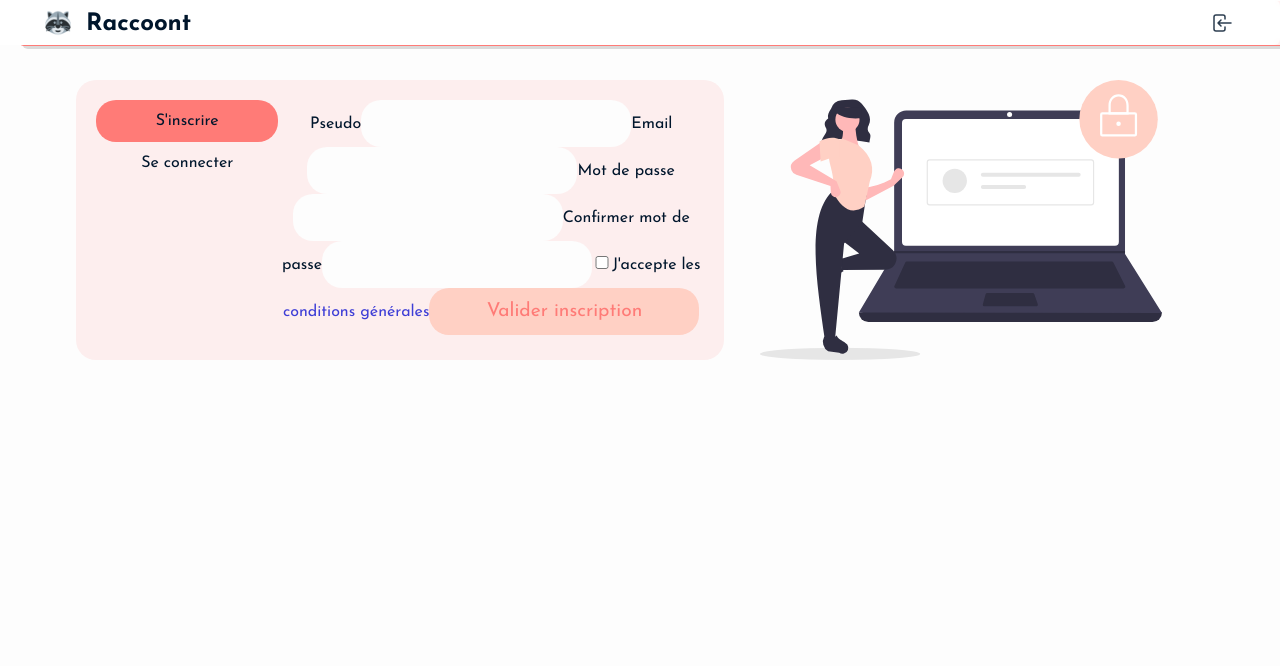
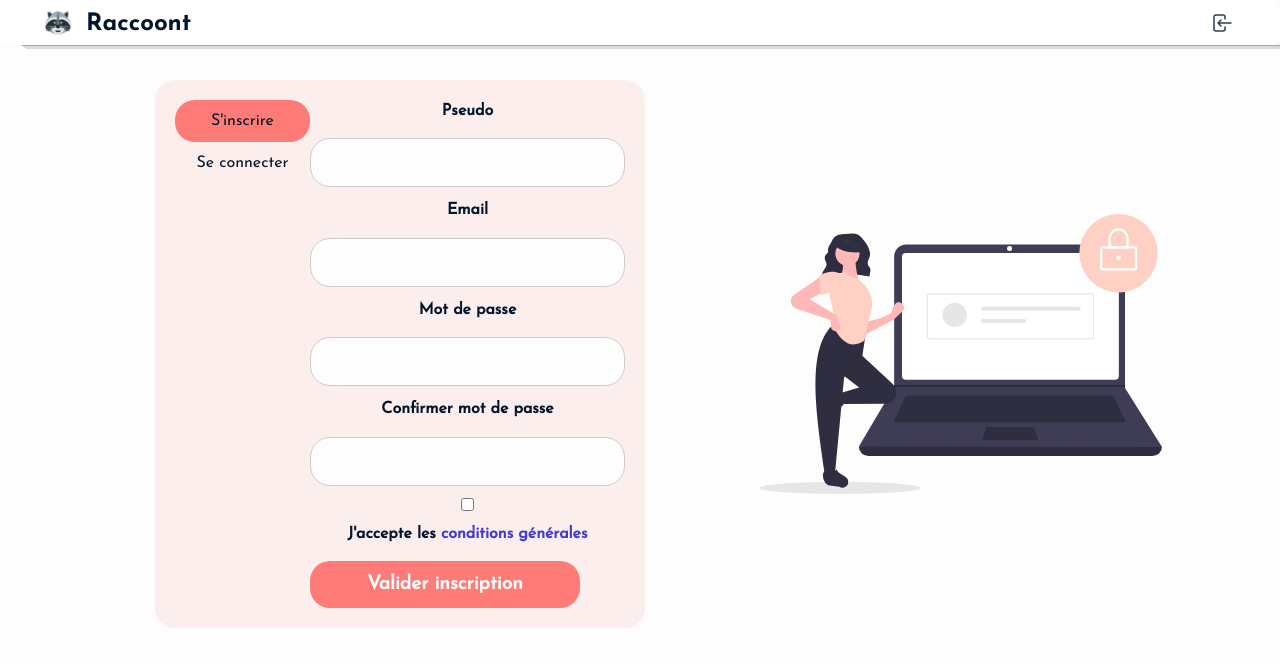
Before and after one commit to amel252/Mern-social-media, a React (Vite) app in the folder front-end/: page /profil in a window 1280 px wide. Shown: the top 666 px of the page. Built offline with nearby package versions, Linux system fonts and the light colour scheme; no server answers.

Commit message:
Implémentation de notre LikeButton (like unlike)

```diff
--- a/front-end/src/components/Post/LikeButton.jsx
+++ b/front-end/src/components/Post/LikeButton.jsx
@@ -2,11 +2,26 @@ import React, { useEffect, useState, useContext } from "react";
 import { UidContext } from "../AppContext";
 import Popup from "reactjs-popup";
 import "reactjs-popup/dist/index.css";
+import { useDispatch } from "react-redux";
+import { likePost, unlikePost } from "../../actions/post.actions";
 
 const LikeButton = ({ post }) => {
     const [liked, setLiked] = useState(false);
     const uid = useContext(UidContext);
+    const dispatch = useDispatch();
 
+    // fonctions pour liker / unliker
+    const like = () => {
+        dispatch(likePost(post._id, uid));
+        setLiked(true);
+    };
+
+    const unlike = () => {
+        dispatch(unlikePost(post._id, uid));
+        setLiked(false);
+    };
+
+    // synchroniser l'état local avec les données du post
     useEffect(() => {
         if (uid && post.likers.includes(uid)) {
             setLiked(true);
@@ -16,7 +31,10 @@ const LikeButton = ({ post }) => {
     }, [uid, post.likers]);
 
     return (
-        <div className="like-container">
+        <div
+            className="like-container"
+            style={{ display: "flex", alignItems: "center", gap: "0.5rem" }}
+        >
             {/* Si pas connecté → afficher popup */}
             {!uid && (
                 <Popup
@@ -28,19 +46,26 @@ const LikeButton = ({ post }) => {
                 </Popup>
             )}
 
-            {/* Si connecté → un seul bouton qui bascule entre like/unlike */}
-            {uid && (
+            {/* Si connecté → bouton qui bascule entre like/unlike */}
+            {uid && liked && (
                 <img
-                    src={
-                        liked
-                            ? "./img/icons/heart-filled.svg"
-                            : "./img/icons/heart.svg"
-                    }
-                    alt="like"
-                    onClick={() => setLiked(!liked)}
+                    src="./img/icons/heart-filled.svg"
+                    alt="unlike"
+                    onClick={unlike}
                     style={{ cursor: "pointer" }}
                 />
             )}
+            {uid && !liked && (
+                <img
+                    src="./img/icons/heart.svg"
+                    alt="like"
+                    onClick={like}
+                    style={{ cursor: "pointer" }}
+                />
+            )}
+
+            {/* Compteur de likes */}
+            <span>{post.likers.length}</span>
         </div>
     );
 };
--- a/front-end/src/redux/post.reducer.js
+++ b/front-end/src/redux/post.reducer.js
@@ -11,12 +11,14 @@ export default function postsReducer(state = initialState, action) {
         // Like d’un post
         case LIKE_POST:
             return state.map((post) => {
+                // si like il prend l'id de la personne
                 if (post._id === action.payload.postId) {
                     return {
                         ...post,
                         likers: [...post.likers, action.payload.userId],
                     };
                 }
+                // si tu rendre la condition retourne post
                 return post;
             });
 
@@ -25,6 +27,7 @@ export default function postsReducer(state = initialState, action) {
             return state.map((post) => {
                 if (post._id === action.payload.postId) {
                     return {
+                        // ca va retiré l'id de la personne qui a déja liké avant
                         ...post,
                         likers: post.likers.filter(
                             (id) => id !== action.payload.userId
--- a/front-end/src/styles/components/_connectionForm.scss
+++ b/front-end/src/styles/components/_connectionForm.scss
@@ -1,42 +1,109 @@
 @use "../settings" as settings;
-.connection-from {
+// .connection-form {
+//     width: 400px;
+
+//     margin: 35px auto 0;
+//     padding: 20px 0;
+//     border: 2px solid settings.$color-1;
+//
+
+//     user-select: none;
+//     text-align: center;
+
+//     h3 {
+//         padding: 10px 0 15px;
+//     }
+
+//     ul {
+//         padding: 10px;
+//         display: flex;
+//         justify-content: space-around;
+
+//         li {
+//             background: settings.$color-2;
+//             color: settings.$white;
+//             width: 130px;
+//             padding: 10px 0;
+//             border-radius: 18px;
+//             cursor: pointer;
+//             transition: 0.3s;
+//             box-shadow: 3px 3px 1px rgba(51, 51, 51, 0.418);
+
+//             &:hover {
+//                 background: settings.$color-1;
+//             }
+//         }
+//     }
+//     .active-btn {
+//         background: settings.$color-1;
+//     }
+//     form {
+//         width: 400px;
+//         margin: 10px auto 0;
+//         padding: 20px;
+//     }
+// }
+.connection-form {
+    width: 90%;
+    max-width: 400px;
+    margin: 35px auto 0;
+    padding: 20px;
     border: 2px solid settings.$color-1;
-    width: 400px;
-    margin: 35px auto 0;
-    padding: 20px 0;
+    border-radius: 10px;
+    text-align: left; // mieux pour les labels
     user-select: none;
-    text-align: center;
 
     h3 {
+        text-align: center;
         padding: 10px 0 15px;
     }
 
-    ul {
-        padding: 10px;
+    form {
         display: flex;
-        justify-content: space-around;
+        flex-direction: column;
+        gap: 12px;
+        width: 100%;
 
-        li {
-            background: settings.$color-2;
+        label {
+            font-weight: bold;
+            margin-bottom: 4px;
+        }
+
+        input[type="text"],
+        input[type="email"],
+        input[type="password"] {
+            width: 100%;
+            padding: 10px;
+            border-radius: 5px;
+            border: 1px solid #ccc;
+            font-size: 1em;
+            box-sizing: border-box;
+        }
+
+        input[type="checkbox"] {
+            width: auto;
+            margin-right: 6px;
+        }
+
+        input[type="submit"] {
+            padding: 10px;
+            border-radius: 5px;
+            border: none;
+            background: settings.$color-1;
             color: settings.$white;
-            width: 130px;
-            padding: 10px 0;
-            border-radius: 18px;
+            font-weight: bold;
             cursor: pointer;
             transition: 0.3s;
-            box-shadow: 3px 3px 1px rgba(51, 51, 51, 0.418);
 
             &:hover {
-                background: settings.$color-1;
+                background: settings.$color-2;
             }
         }
-    }
-    .active-btn {
-        background: settings.$color-1;
-    }
-    form {
-        width: 400px;
-        margin: 10px auto 0;
-        padding: 20px;
+
+        .error {
+            color: red;
+            font-size: 0.85em;
+            min-height: 18px;
+        }
     }
 }
```
